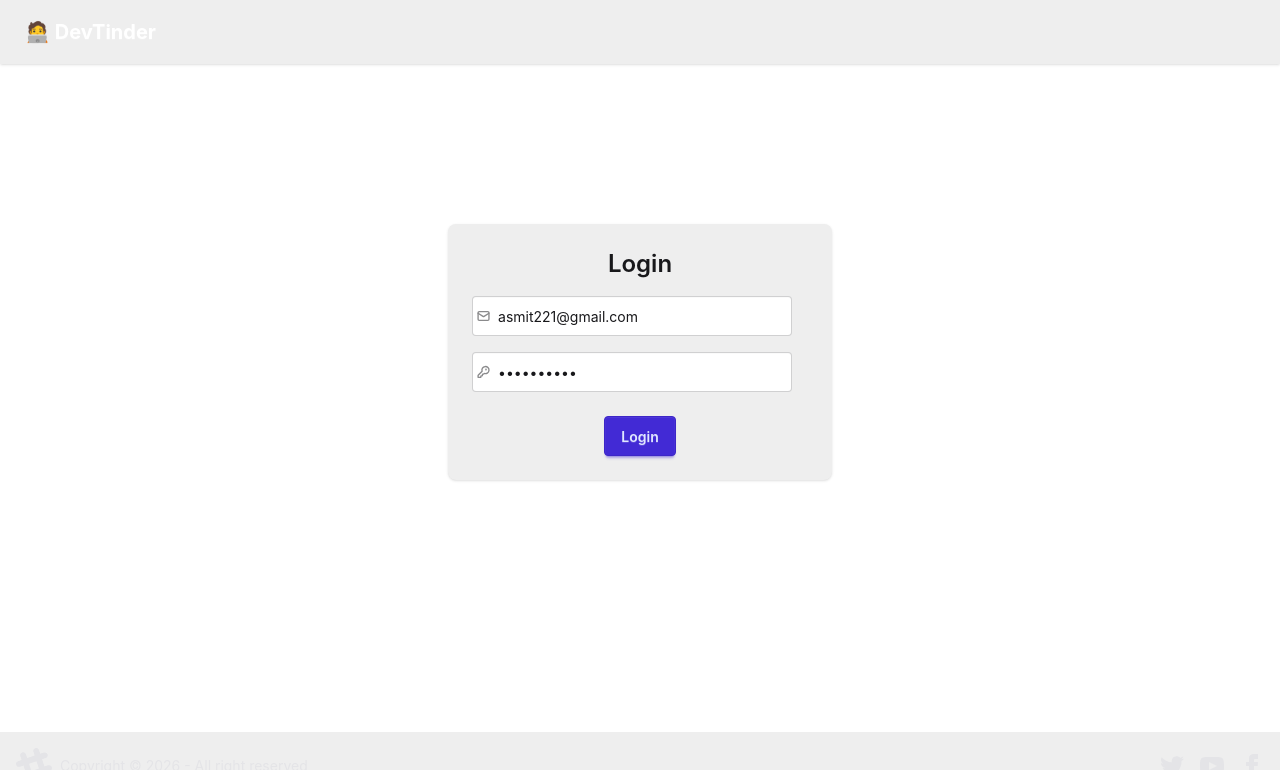
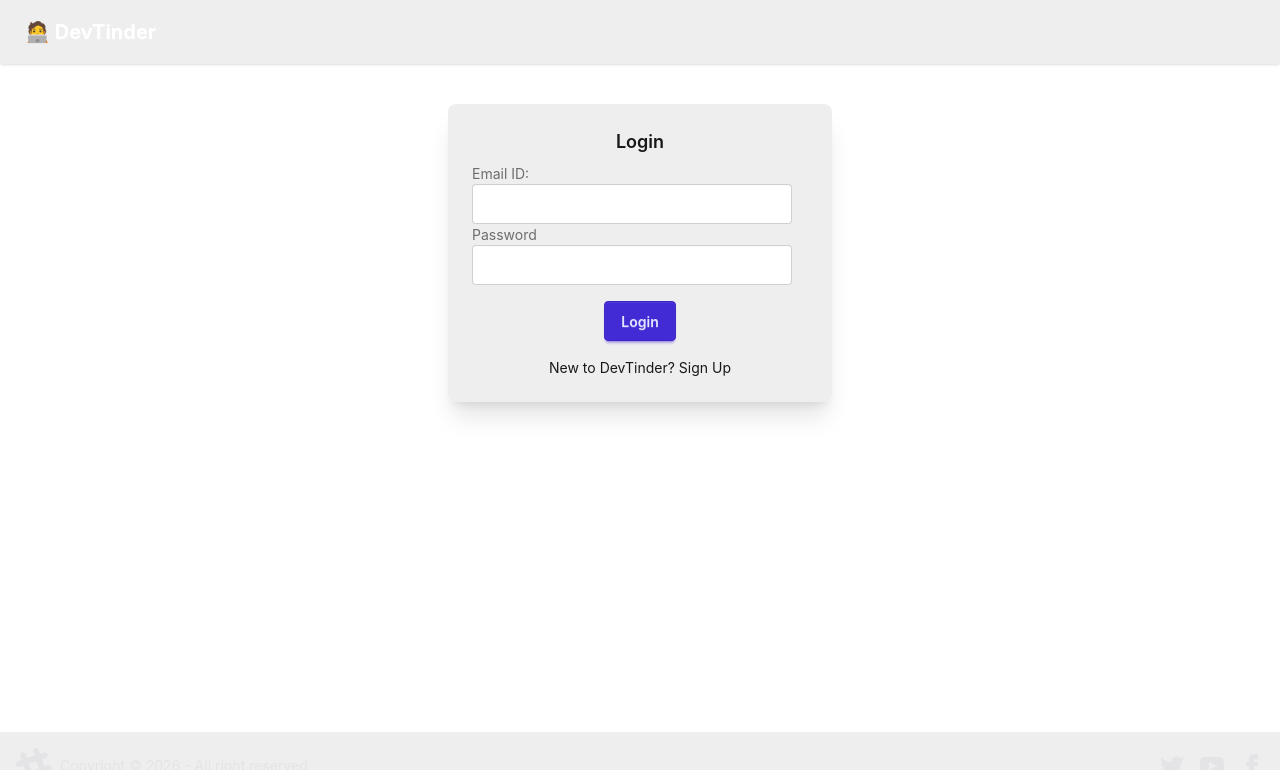
Before and after one commit to singhasmit/devTinder-Frontend, a React (Vite) app: page /login in a window 1280 px wide. Shown: the top 770 px of the page. Built offline with nearby package versions, Linux system fonts and the light colour scheme; no server answers.

Commit message:
Final App

```diff
--- a/src/components/Connections.jsx
+++ b/src/components/Connections.jsx
@@ -25,7 +25,7 @@ const Connections = () => {
 
   if (!connections) return;
 
-  if (connections.length === 0) return <h1>No connection Found</h1>;
+  if (connections.length === 0) return <h1 className="flex justify-center text-2xl my-10">No connections Found</h1>;
 
   return (
     <div className=" text-center my-10">
--- a/src/components/Feed.jsx
+++ b/src/components/Feed.jsx
@@ -7,7 +7,7 @@ import UserCard from "./UserCard";
 
 const Feed = () => {
   const feed = useSelector((store) => store.feed);
-  //console.log(feed);
+  console.log(feed);
   const dispatch = useDispatch();
 
   const getFeed = async () => {
@@ -26,10 +26,14 @@ const Feed = () => {
     getFeed();
   }, []);
 
+  if(!feed) return <h1 className="text-center text-2xl my-10">Loading...</h1>;
+;
+
+  if(feed.length===0) return <h1 className="flex justify-center text-2xl my-10">Ah Oh!, No new users available on the feed!!</h1>
   return (
     feed && (
       <div className="flex justify-center my-10">
-        <UserCard user={feed[2]} />
+        <UserCard user={feed[0]} />
       </div>
     )
   );
--- a/src/components/Login.jsx
+++ b/src/components/Login.jsx
@@ -6,124 +6,157 @@ import { useNavigate } from "react-router-dom";
 import { BASE_URL } from "../utils/constants";
 
 const Login = () => {
-  const [emailId, setEmailId] = useState("asmit221@gmail.com");
-  const [password, setPassword] = useState("Asmit@#998");
-  const [error, setError]= useState("");
+  const [emailId, setEmailId] = useState("");
+  const [password, setPassword] = useState("");
+  const [firstName, setFirstName] = useState("");
+  const [lastName, setLastName] = useState("");
+  const [isLoginForm, setIsLoginForm] = useState(true);
+  const [error, setError] = useState("");
+
   const dispatch = useDispatch();
   const navigate = useNavigate();
 
   const handleLogin = async () => {
+    try {
+      setError("");
 
-    try {
       const res = await axios.post(
-        BASE_URL+"/login",
-        {
+        BASE_URL + (isLoginForm ? "/login" : "/signup"),
+        isLoginForm
+          ? {
+              emailId,
+              password,
+            }
+          : {
+              firstName,
+              lastName,
               emailId,
               password,
             },
         {
           withCredentials: true,
-        },
+        }
       );
 
       dispatch(addUser(res.data));
+      navigate("/");
+    } catch (err) {
+      console.error(err);
+      setError(err.response?.data || "Something went wrong");
+    }
+  };
 
-      return navigate("/")
+  const handleSignUp = async () => {
+  try {
+    const res = await axios.post(
+      BASE_URL + "/signup",
+      {
+        firstName,
+        lastName,
+        emailId,
+        password,
+      },
+      {
+        withCredentials: true,
+      }
+    );
 
+    dispatch(addUser(res.data));
+    navigate("/profile");
+  } catch (err) {
+    setError(err?.response?.data || "Something went wrong");
   }
-    catch (err) {
-      setError(err?.response?.data || "Something went wrong");
-      console.error(err);
-
-    }
-
 };
 
   return (
-    <div className="flex justify-center my-40">
-      <div className="card bg-base-300 w-96 shadow-sm">
+    <div className="flex justify-center my-10">
+      <div className="card bg-base-300 w-96 shadow-xl">
         <div className="card-body">
-          <h2 className="card-title justify-center text-2xl">Login</h2>
+          <h2 className="card-title justify-center">
+            {isLoginForm ? "Login" : "Sign Up"}
+          </h2>
+
           <div>
-            <div>
-              <label className="input validator my-2 p-1 ">
-                <svg
-                  className="h-[1em] opacity-50"
-                  xmlns="http://www.w3.org/2000/svg"
-                  viewBox="0 0 24 24"
-                >
-                  <g
-                    strokeLinejoin="round"
-                    strokeLinecap="round"
-                    strokeWidth="2.5"
-                    fill="none"
-                    stroke="currentColor"
-                  >
-                    <rect width="20" height="16" x="2" y="4" rx="2"></rect>
-                    <path d="m22 7-8.97 5.7a1.94 1.94 0 0 1-2.06 0L2 7"></path>
-                  </g>
-                </svg>
+            {!isLoginForm && (
+              <>
+                <label className="form-control w-full max-w-xs my-2">
+                  <div className="label">
+                    <span className="label-text">First Name</span>
+                  </div>
+
+                  <input
+                    type="text"
+                    value={firstName}
+                    className="input input-bordered w-full max-w-xs"
+                    onChange={(e) => setFirstName(e.target.value)}
+                  />
+                </label>
+
+                <label className="form-control w-full max-w-xs my-2">
+                  <div className="label">
+                    <span className="label-text">Last Name</span>
+                  </div>
+
+                  <input
+                    type="text"
+                    value={lastName}
+                    className="input input-bordered w-full max-w-xs"
+                    onChange={(e) => setLastName(e.target.value)}
+                  />
+                </label>
+              </>
+            )}
+
+            <label className="form-control w-full max-w-xs my-2">
+              <div className="label">
+                <span className="label-text">Email ID:</span>
+              </div>
+
               <input
                 type="email"
-                  placeholder="mail@site.com"
-                  required
                 value={emailId}
+                className="input input-bordered w-full max-w-xs"
                 onChange={(e) => setEmailId(e.target.value)}
               />
             </label>
-              <div className="validator-hint hidden">
-                Enter valid email address
+
+            <label className="form-control w-full max-w-xs my-2">
+              <div className="label">
+                <span className="label-text">Password</span>
               </div>
-            </div>
-            <div>
-              <label className="input validator my-2 p-1">
-                <svg
-                  className="h-[1em] opacity-50"
-                  xmlns="http://www.w3.org/2000/svg"
-                  viewBox="0 0 24 24"
-                >
-                  <g
-                    strokeLinejoin="round"
-                    strokeLinecap="round"
-                    strokeWidth="2.5"
-                    fill="none"
-                    stroke="currentColor"
-                  >
-                    <path d="M2.586 17.414A2 2 0 0 0 2 18.828V21a1 1 0 0 0 1 1h3a1 1 0 0 0 1-1v-1a1 1 0 0 1 1-1h1a1 1 0 0 0 1-1v-1a1 1 0 0 1 1-1h.172a2 2 0 0 0 1.414-.586l.814-.814a6.5 6.5 0 1 0-4-4z"></path>
-                    <circle
-                      cx="16.5"
-                      cy="7.5"
-                      r=".5"
-                      fill="currentColor"
-                    ></circle>
-                  </g>
-                </svg>
+
               <input
                 type="password"
                 value={password}
+                className="input input-bordered w-full max-w-xs"
                 onChange={(e) => setPassword(e.target.value)}
-                  required
-                  placeholder="Password"
-                  minLength="8"
-                  pattern="(?=.*\d)(?=.*[a-z])(?=.*[A-Z]).{8,}"
-                  title="Must be more than 8 characters, including number, lowercase letter, uppercase letter"
               />
             </label>
-              <p className="validator-hint hidden">
-                Must be more than 8 characters, including
-                <br />
-                At least one number <br />
-                At least one lowercase letter <br />
-                At least one uppercase letter
+          </div>
+
+          {error && (
+            <p className="text-red-500 text-center">
+              {error}
             </p>
-            </div>
-          </div>
-          <p className="text-red-500">{error} </p>
-          <div className="card-actions justify-center">
-            <button className="btn btn-primary" onClick={handleLogin}>
-              Login
+          )}
+
+          <div className="card-actions justify-center m-2">
+            <button
+              className="btn btn-primary"
+              onClick={isLoginForm?handleLogin : handleSignUp}
+            >
+              {isLoginForm ? "Login" : "Sign Up"}
             </button>
           </div>
+
+          <p
+            className="text-center cursor-pointer"
+            onClick={() => setIsLoginForm((value) => !value)}
+          >
+            {isLoginForm
+              ? "New to DevTinder? Sign Up"
+              : "Already registered? Login"}
+          </p>
         </div>
       </div>
     </div>
--- a/src/components/Requests.jsx
+++ b/src/components/Requests.jsx
@@ -2,12 +2,22 @@ import React from "react";
 import { BASE_URL } from "../utils/constants";
 import axios from "axios";
 import { useDispatch, useSelector } from "react-redux";
-import { addRequest } from "../utils/requestSlice";
+import { addRequest , removeRequest} from "../utils/requestSlice";
 import { useEffect } from "react";
 
 const Requests = () => {
   const requests = useSelector((store) => store.requests);
   const dispatch = useDispatch();
+
+  const reviewRequest= async(status, _id)=>{
+    try{
+    const res = axios.post(BASE_URL+"/request/review/"+status+"/"+_id, {}, {withCredentials:true});
+    dispatch(removeRequest(_id));
+    }catch(err){
+      //handle error
+    }
+  }
+
   const fetchRequests = async () => {
     try {
       const res = await axios.get(BASE_URL + "/user/requests/received", {
@@ -26,7 +36,7 @@ const Requests = () => {
 
   if (!requests) return;
 
-  if (requests.length === 0) return <h1>No Connection Requests received</h1>;
+  if (requests.length === 0) return <h1 className="flex justify-center my-10 text-2xl">No Connection Requests received</h1>;
 
   return (
     <div className=" text-center my-10">
@@ -58,8 +68,8 @@ const Requests = () => {
               <p>{about}</p>
             </div>
             <div>
-              <button className="btn btn-primary mx-2">Reject</button>
-              <button className="btn btn-secondary mx-2">Accept</button>
+              <button className="btn btn-primary mx-2"onClick={()=>reviewRequest("rejected",request._id)}>Reject</button>
+              <button className="btn btn-secondary mx-2"onClick={()=>reviewRequest("accepted",request._id)}>Accept</button>
             </div>
           </div>
         );
--- a/src/utils/feedSlice.js
+++ b/src/utils/feedSlice.js
@@ -7,9 +7,12 @@ const feedSlice = createSlice({
         addFeed :(state, action)=>{
             return action.payload;
         },
-        removeFeed :(state, action)=>null,
+        removeUserFromFeed :(state, action)=>{
+            const newFeed = state.filter(user=> user._id!=action.payload);
+            return newFeed;
+        },
     },
 })
 
-export const {addFeed} = feedSlice.actions;
+export const {addFeed, removeUserFromFeed} = feedSlice.actions;
 export default feedSlice.reducer;
--- a/src/utils/requestSlice.js
+++ b/src/utils/requestSlice.js
@@ -4,10 +4,15 @@ const requestSlice= createSlice({
     name :"requests",
     initialState : null,
     reducers :{
-        addRequest :(state , action)=>action.payload
+        addRequest :(state , action)=>action.payload,
+        removeRequest:(state, action)=>{
+            const newArray = state.filter((r)=>r._id !=action.payload)
+
+            return newArray;
+        }
     }
 });
 
-export const{addRequest} = requestSlice.actions;
+export const{addRequest, removeRequest} = requestSlice.actions;
 
 export default requestSlice.reducer;
```
Also changed, not shown: src/components/UserCard.jsx (+41 -10 lines), 1 other file (tests, documents, lock files or other folders). Lines whose indentation alone changed are shown as unchanged.
